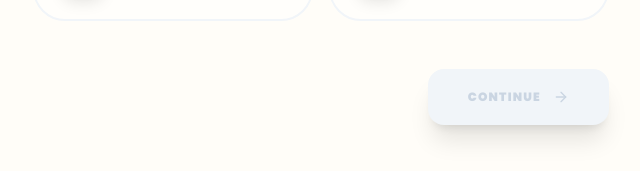
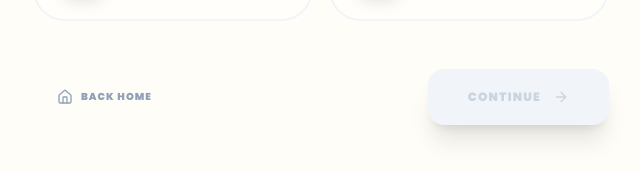
Before and after one commit to nomuu/nvitado-builder, a Next.js app: page /setup in a window 1280 px wide. Shown: the part 596-767 px from the top of the page, without its empty margins (319-959 px from the left). Built offline with nearby package versions, Linux system fonts and the light colour scheme.

Commit message:
Update page.tsx

```diff
--- a/app/setup/page.tsx
+++ b/app/setup/page.tsx
@@ -5,7 +5,7 @@ import { motion, AnimatePresence } from 'framer-motion';
 import {
   Heart, Cake, Star, PartyPopper, User, HelpCircle,
   ArrowRight, ArrowLeft, Check, Sparkles,
-  Palette
+  Palette, Home // 🆕 Import natin ang Home icon
 } from 'lucide-react';
 import { Poppins } from 'next/font/google';
 
@@ -18,7 +18,7 @@ const EVENTS = [
   { id: 'baptism', name: 'Baptism', icon: Star, color: 'bg-sky-500' },
   { id: 'party', name: 'Party', icon: PartyPopper, color: 'bg-indigo-500' },
   { id: 'success', name: 'Achievement', icon: User, color: 'bg-emerald-500' },
-  { id: 'others', name: 'Others', icon: HelpCircle, color: 'bg-slate-500' }, // 🆕 Idinagdag para sa custom/other event categories
+  { id: 'others', name: 'Others', icon: HelpCircle, color: 'bg-slate-500' },
 ];
 
 const THEMES = [
@@ -149,7 +149,6 @@ export default function SetupPage() {
               className="space-y-8"
             >
               <div className="text-center space-y-2">
-                {/* 🎯 NAAYOS NA HEADER: Mas respectful at generic na para sa kahit anong klase ng event */}
                 <h1 className="text-4xl md:text-5xl font-black tracking-tighter uppercase italic">Whose event <br/>is <span className="text-rose-500">This?</span></h1>
                 <p className="text-slate-400 text-[10px] font-black uppercase tracking-[0.3em]">Enter Host, Couple, or Subject Name</p>
               </div>
@@ -164,7 +163,7 @@ export default function SetupPage() {
                   className="w-full bg-white border-2 border-slate-100 rounded-[2rem] px-8 py-6 text-xl font-black uppercase tracking-tight focus:border-slate-900 focus:ring-0 transition-all outline-none text-center shadow-sm"
                 />
                 <div className="absolute top-1/2 -translate-y-1/2 left-6 text-slate-200">
-                  <Edit3 size={20} />
+                  <User size={20} />
                 </div>
               </div>
 
@@ -187,7 +186,15 @@ export default function SetupPage() {
             >
               <ArrowLeft size={16} /> Back
             </button>
-          ) : <div />}
+          ) : (
+            /* 🆕 BACK TO HOME BUTTON: Lalabas lang kapag step 0 */
+            <button
+              onClick={() => router.push('/')}
+              className="flex items-center gap-2 px-6 py-4 text-[10px] font-black uppercase tracking-widest text-slate-400 hover:text-slate-900 transition-all"
+            >
+              <Home size={16} /> Back Home
+            </button>
+          )}
 
           <button
             disabled={isNextDisabled()}
@@ -203,7 +210,3 @@ export default function SetupPage() {
     </div>
   );
 }
-
-function Edit3({ size }: { size: number }) {
-  return <User size={size} />;
-}
```
